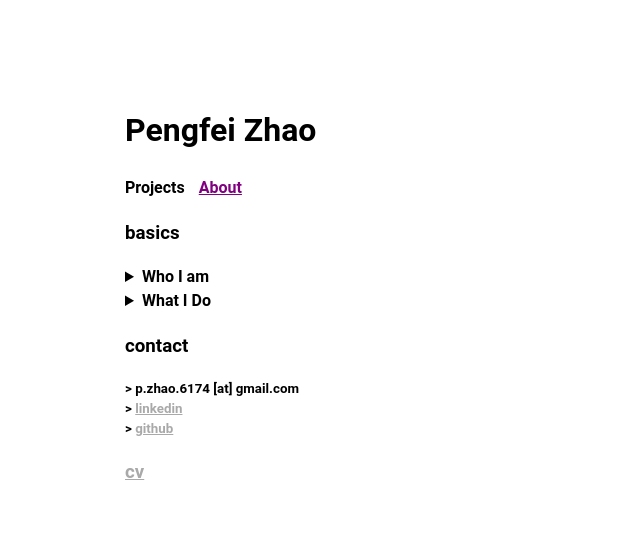
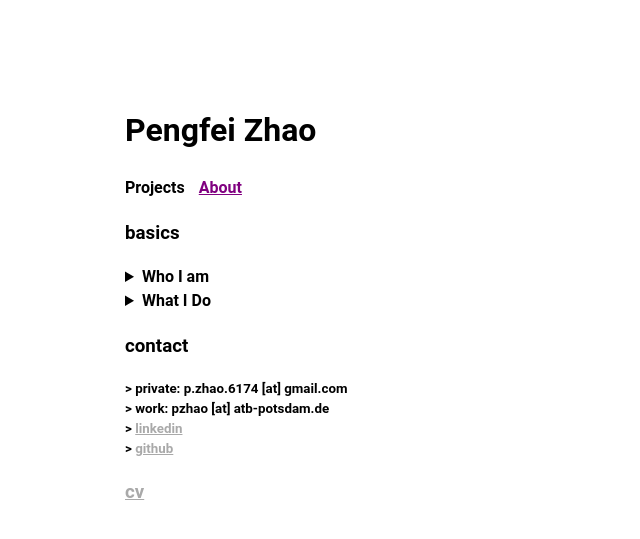
Before and after one commit to pzdkn/pzdkn.github.io, a Jekyll site: the page built from about.html, in a window 1280 px wide. Shown: the top 539 px of the page, without its empty margins (0-640 px from the left). Built offline with Jekyll 4.4.1, drawn with Linux system fonts in a browser that asks for light colours; nearby versions of some CDN libraries; some web fonts are replaced; part of the change alters nothing that is shown.

Commit message:
12.1.2025

```diff
--- a/about.html
+++ b/about.html
@@ -7,23 +7,24 @@ title: About
 <details closed>
     <summary>Who I am</summary>
     <p>
-        I am Machine Learning Engineer @ Merantix Momentum working on NLP Solutions
-        such as RAG and Chatbots. I previously finished my Master's in Robotics at TU Darmstadt.
-        I am passionate about the intersection of NLP and Robotics. In particular, how LLM can be leveraged
-        for planning, navigation and manipulation tasks. Hit me up if you want to chat about this or anything else.<br><br>
+        I am a PhD student at ATB-Potsdam, specializing in mechanistic interpretability under the supervision of <a href="https://www.atb-potsdam.de/de/ueber-uns/team/mitarbeiter/person/marina-hohne">Prof. Marina Hoehne</a>.
+        Previously, I worked for nearly three years as a Machine Learning Engineer at <a href="https://en.merantix-momentum.com/"> Merantix Momentum</a>, focusing on LLMs, LLM compression, agents, and RAGs.
+        I hold a Master’s degree in Robotics from TU Darmstadt.
+        I’m always excited to connect, share ideas, and collaborate—feel free to reach out!<br><br>
     </p>
 </details>
 
 <details closed>
     <summary>What I Do</summary>
     <p>
-        Aside from my day job, I like to play saxophone, read about history and philosophy, and write about it.
+        Aside from my day job, I like to play saxophone.
     </p>
 </details>
 
 <h3>contact</h3>
 <ul>
-    <li>p.zhao.6174 [at] gmail.com</li>
+    <li>private: p.zhao.6174 [at] gmail.com</li>
+    <li>work: pzhao [at] atb-potsdam.de</li>
     <li><a href="https://www.linkedin.com/in/pengfei-zhao-9ab970230/">linkedin</a></li>
     <li><a href="https://github.com/pzdkn">github</a></li>
 </ul>
```
